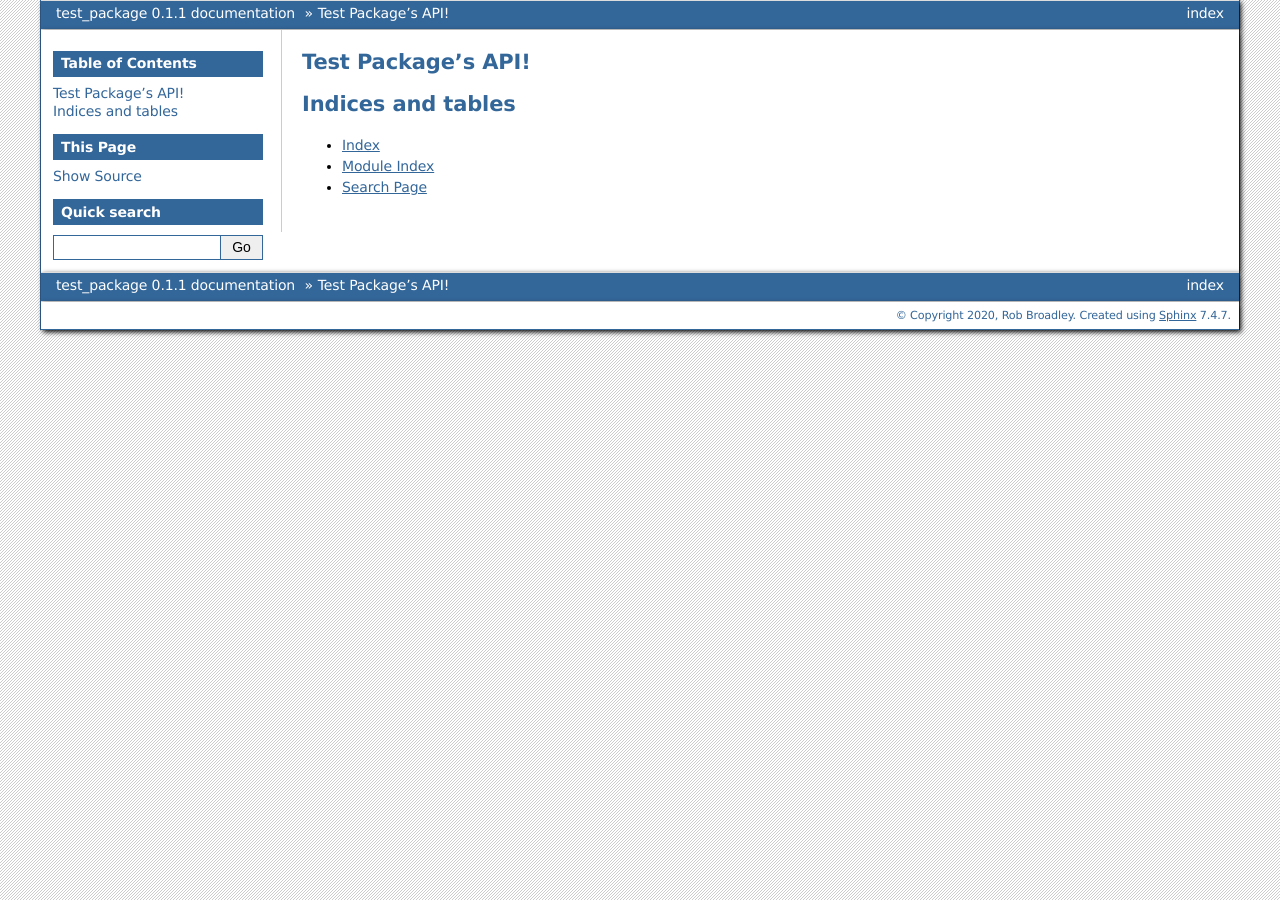
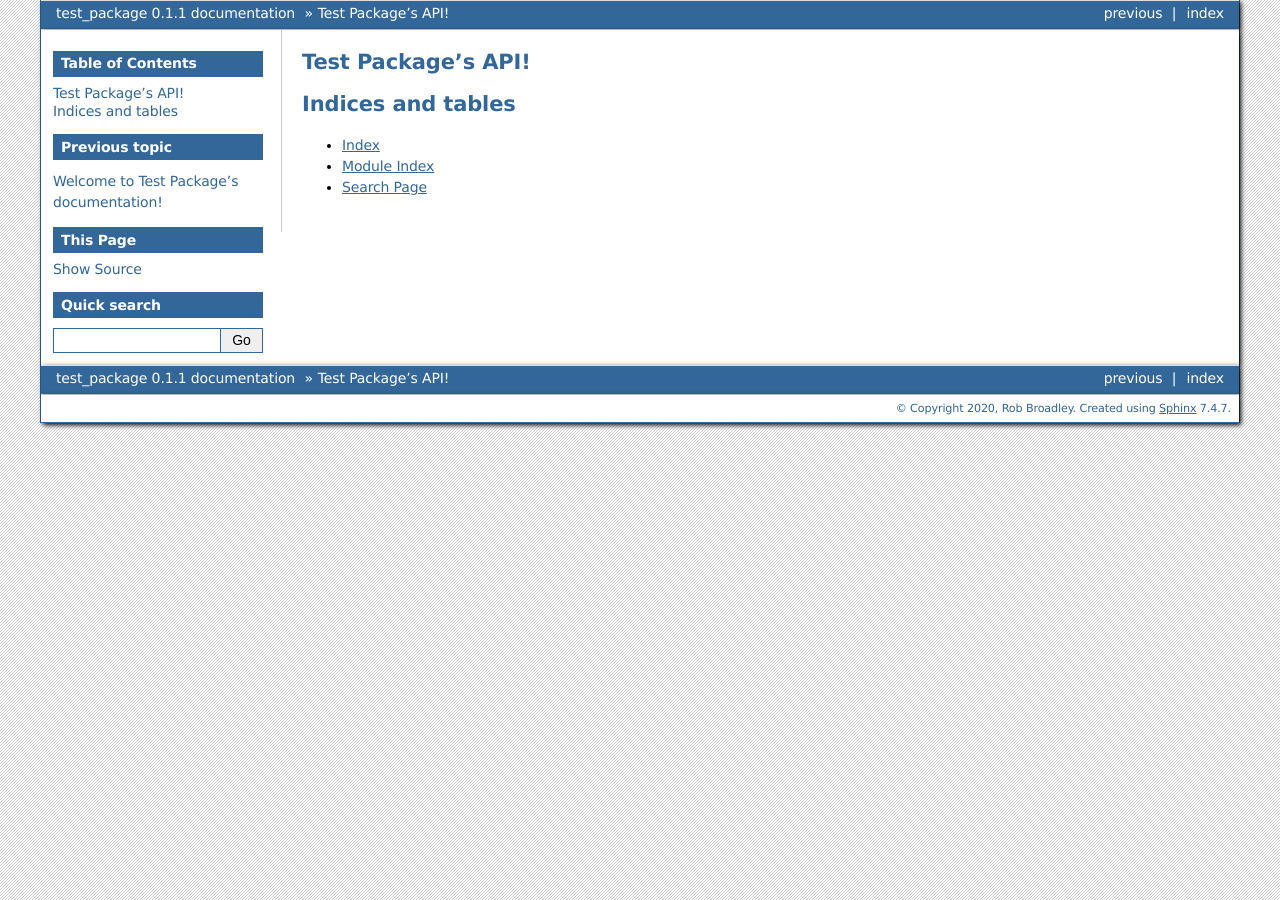
Before and after one commit to R-Broadley/test_package, a Sphinx documentation site: the page built from docs/source/api.rst, in a window 1280 px wide. Built offline with Sphinx 7.4.7, drawn with Linux system fonts in a browser that asks for light colours; pages that are not in the unit, such as notebooks, are missing from menus; some of the changed lines change nothing that is shown.

Commit message:
Test publish docs

```diff
--- a/docs/conf.py
+++ b/docs/conf.py
@@ -44,7 +44,7 @@
 autosummary_generate = True
 
 # The master toctree document.
-master_doc = "source/index"
+master_doc = "index"
 
 # Add any paths that contain templates here, relative to this directory.
 templates_path = ["_templates"]
--- a/docs/source/index.rst
+++ b/docs/index.rst
@@ -5,7 +5,7 @@
    :maxdepth: 2
    :caption: Contents:
 
-   test_package
+   source/api
 
 
 Indices and tables
```
Also changed, not shown: 1 other file.
